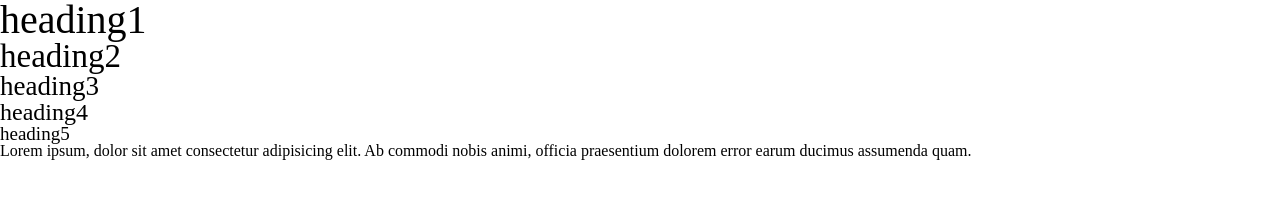
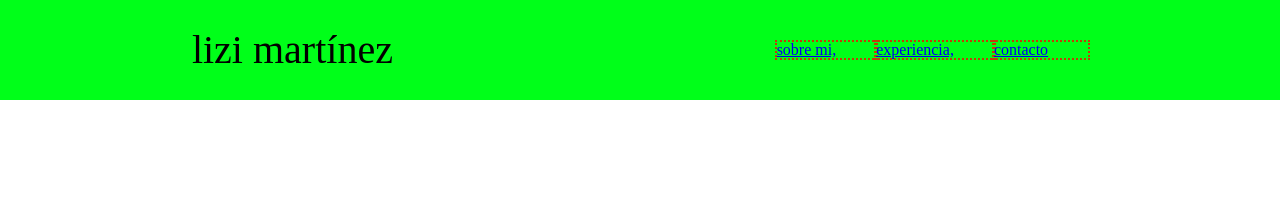
Before and after one commit to Lizimart/portafolio, a plain HTML site: page index.html in a window 1280 px wide. Drawn offline with nearby package versions, Linux system fonts and the light colour scheme.

Commit message:
primer componente

```diff
--- a/index.html
+++ b/index.html
@@ -15,14 +15,17 @@
     <link rel="stylesheet" href="style.css" />
   </head>
   <body>
-    <h1>heading1</h1>
-    <h2>heading2</h2>
-    <h3>heading3</h3>
-    <h4>heading4</h4>
-    <h5>heading5</h5>
-    <p>
-      Lorem ipsum, dolor sit amet consectetur adipisicing elit. Ab commodi nobis
-      animi, officia praesentium dolorem error earum ducimus assumenda quam.
-    </p>
+    <header role="banner">
+      <h1>lizi martínez</h1>
+      <nav role="navigation">
+        <ul class="menu">
+          <li>
+            <a href="#">sobre mi,</a>
+          </li>
+          <li><a href="#">experiencia,</a></li>
+          <li><a href="#">contacto</a></li>
+        </ul>
+      </nav>
+    </header>
   </body>
 </html>
--- a/style.css
+++ b/style.css
@@ -105,6 +105,21 @@ h5 {
 *    Componentes
 *****************************************/
 
+header {
+  background-color: #00ff19;
+  display:inline-flex;
+  justify-content: space-around;
+  align-items: center;
+  width:100%;
+  height:100px;
+}
+.menu{
+  display:flex;
+}
+.menu li{
+  outline: rgba(255, 0, 0, 0.75) dotted 2px;
+  padding-right: 40px;
+}
 /****************************************
 *    Helpers
 *****************************************/
```
Also changed, not shown: assets/Style Guide final.jpg (deleted).
